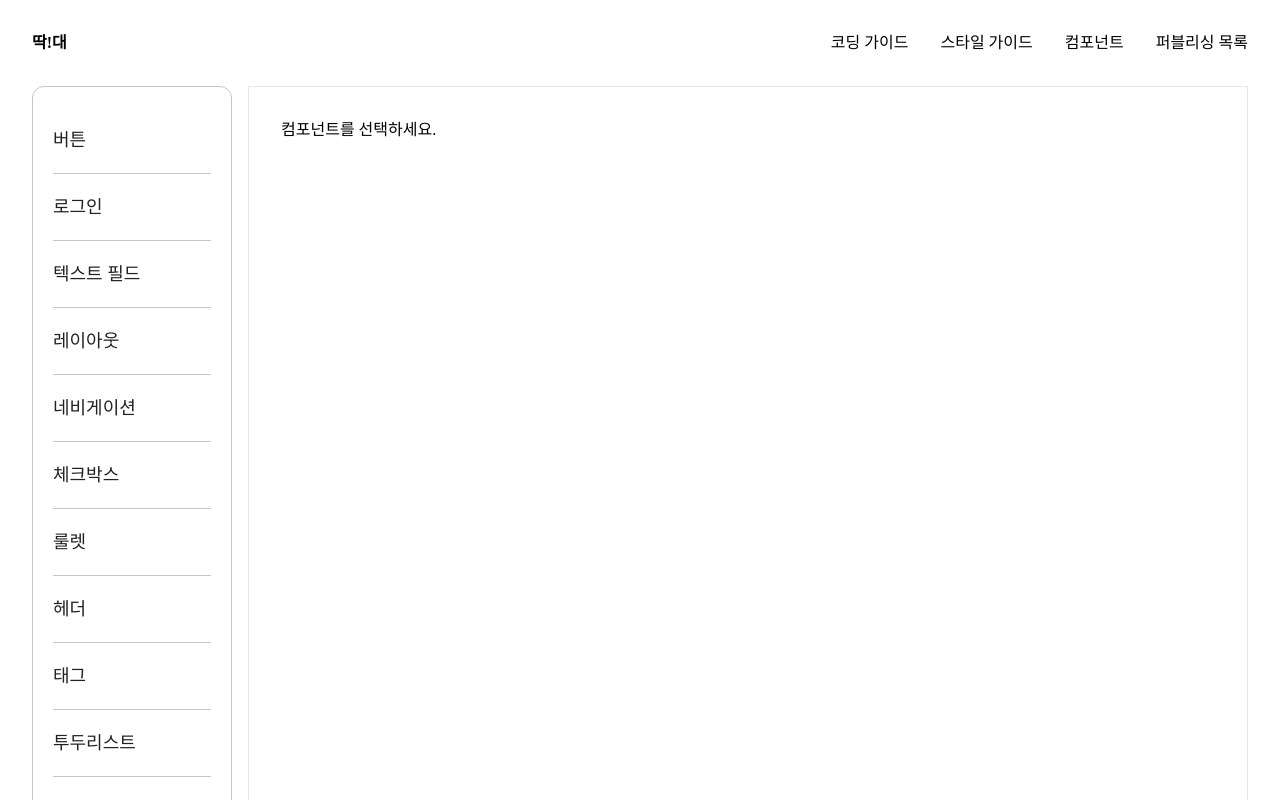
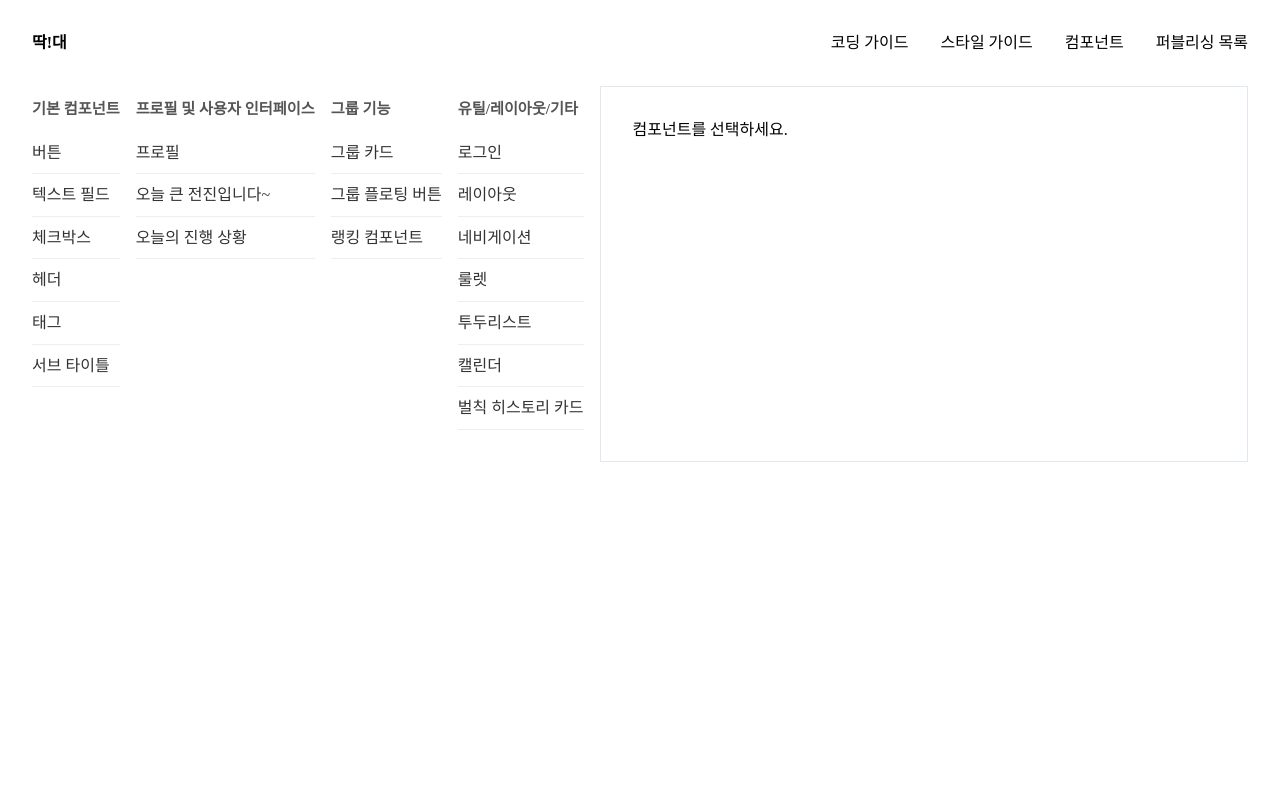
Before and after one commit to DoitorPay/Guide, a React (Vite) app in the folder frontend/: page /cmpguide in a window 1280 px wide. Shown: the top 800 px of the page. Built offline with nearby package versions, Linux system fonts and the light colour scheme; a web font is replaced by a local one.

Commit message:
sidebar 수정, 그룹 플로팅 버튼 / 랭킹 컴포넌트 마크업 완료

```diff
--- a/frontend/src/assets/css/cmp.scss
+++ b/frontend/src/assets/css/cmp.scss
@@ -4,44 +4,103 @@
   gap: 1rem;
   flex: 1 1 0%;
 
-  &__itemList {
-    ul {
-      width: calc(200 / 16 * 1rem);
-      position: sticky;
-      min-height: calc(500 / 16 * 1rem);
-      top: calc(100 / 16 * 1rem);
-      border: calc(1 / 16 * 1rem) solid #c6c6c6;
-      border-radius: calc(12 / 16 * 1rem);
-      padding: calc(20 / 16 * 1rem);
-      white-space: nowrap;
+   &__group {
+    margin-bottom: 2rem;
+
+    &-title {
+      font-weight: 600;
+      font-size: 0.95rem;
+      margin: 0.75rem 0;
+      color: #555;
     }
 
     li {
       display: block;
-      font-size: calc(18 / 16 * 1rem);
-      line-height: calc(18 / 16 * 1rem);
-      color: #222;
-      padding: calc(24 / 16 * 1rem) 0;
-      border-bottom: calc(1 / 16 * 1rem) solid #c6c6c6;
+      font-size: 1rem;
+      line-height: 1.6;
+      color: #333;
+      padding: 0.5rem 0;
+      border-bottom: 1px solid #eee;
+      cursor: pointer;
+      transition: background-color 0.2s;
+
+      &:hover {
+        background-color: #f9f9f9;
+      }
+
+      &.selected {
+        font-weight: 700;
+        color: #ff5a5a;
+        background-color: #fff4f4;
+      }
+    }
+  }
+
+  &__itemList {
+    ul {
+      width: 13rem; // 넉넉한 너비
+      min-height: 32rem;
+      position: sticky;
+      top: 6.25rem;
+      padding: 1.25rem;
+      border: 1px solid #c6c6c6;
+      border-radius: 0.75rem;
+      background-color: #fff;
+    }
+
+    .cmp-sidebar__group {
+      margin-bottom: 2rem;
+
+      &-title {
+        font-weight: 600;
+        font-size: 0.95rem;
+        margin: 0.75rem 0;
+        color: #555;
+      }
+
+      li {
+        display: block;
+        font-size: 1rem;
+        line-height: 1.6;
+        color: #333;
+        padding: 0.5rem 0;
+        border-bottom: 1px solid #eee;
+        cursor: pointer;
+        transition: background-color 0.2s;
+
+        &:hover {
+          background-color: #f9f9f9;
+        }
+
+        &.selected {
+          font-weight: 700;
+          color: #ff5a5a;
+          background-color: #fff4f4;
+        }
+      }
     }
   }
 
   &__components {
+    flex: 1;
     padding: 2rem;
-    width: 100%;
-    border: calc(1 / 16 * 1rem) solid #e2e8f0;
+    border: 1px solid #e2e8f0;
+    background-color: #fff;
 
     h3 {
       font-size: 1.5rem;
       font-weight: 700;
-      padding: calc(12 / 16 * 1rem) 0;
+      padding: 0.75rem 0;
     }
 
     .cmp-channel {
-      border: calc(1 / 16 * 1rem) solid #c6c6c6;
-      border-radius: calc(6 / 16 * 1rem);
-      padding: calc(16 / 16 * 1rem);
-      margin-bottom: calc(16 / 16 * 1rem);
+      font-size: 0.875rem;
+      color: #444;
+      background-color: #f9f9f9;
+      border: 1px solid #c6c6c6;
+      border-radius: 0.375rem;
+      padding: 1rem;
+      margin-bottom: 1rem;
     }
   }
 }
--- /dev/null
+++ b/frontend/src/components/group/GroupFloatingButton.jsx
@@ -0,0 +1,29 @@
+import React, { useState } from 'react';
+
+const GroupFloatingButton = () => {
+  const [isOpen, setIsOpen] = useState(false);
+
+  const toggleFab = () => {
+    setIsOpen((prev) => !prev);
+  };
+
+  return (
+    <div className="fab-container">
+      {isOpen && (
+        <div className="fab-menu">
+          <button className="fab-menu-item">그룹 생성</button>
+          <button className="fab-menu-item">그룹 찾기</button>
+        </div>
+      )}
+
+      <button className="fab-button" onClick={toggleFab}>
+        <img
+          src={isOpen ? '/icons/clear.svg' : '/icons/add.svg'}
+          alt={isOpen ? '닫기 버튼' : '열기 버튼'}
+        />
+      </button>
+    </div>
+  );
+};
+
+export default GroupFloatingButton;
--- /dev/null
+++ b/frontend/src/components/ranking/MyRanking.jsx
@@ -0,0 +1,20 @@
+import React from 'react';
+import UserProfileRow from '@/components/profile/UserProfileRow';
+
+const MyRanking = ({ name, progress, rank }) => {
+  return (
+    <div className="my-ranking card">
+      <UserProfileRow name={name} variant="horizontal" size={50} />
+
+      <div className="my-ranking-info">
+        <span className="progress-label">진행률</span>
+        <span className="progress-value">{progress}%</span>
+        <span className="divider">|</span>
+        <span className="rank-label">등수</span>
+        <span className="rank-value">{rank}등</span>
+      </div>
+    </div>
+  );
+};
+
+export default MyRanking;
--- /dev/null
+++ b/frontend/src/components/ranking/RankingList.jsx
@@ -0,0 +1,23 @@
+import React from 'react';
+import UserProfileRow from '@/components/profile/UserProfileRow';
+
+const RankingList = ({ rankings = [] }) => {
+  return (
+    <div className="ranking-list card">
+      <h3 className="ranking-title">랭킹</h3>
+      <ul className="ranking-items">
+        {rankings.map((user, index) => (
+          <li key={index} className="ranking-item">
+            <span className="ranking-number">{index + 1}</span>
+            <UserProfileRow name={user.name} variant="horizontal" size={40} />
+            <span className="ranking-progress" style={{ color: '#FF5A5A' }}>
+              {user.progress}%
+            </span>
+          </li>
+        ))}
+      </ul>
+    </div>
+  );
+};
+
+export default RankingList;
--- a/frontend/src/guide/cmpSidebar.jsx
+++ b/frontend/src/guide/cmpSidebar.jsx
@@ -17,41 +17,74 @@ import HomeProfile from "@/components/profile/homeProfile";
 import ProgressCard from "@/components/card/progressCard";
 import SubTitleGuide from "@/guide/subTitleGuide";
 import HistoryCard from "@/components/card/HistoryCard";
+import RankingGuide from "@/guide/rankingGuide";
+import GroupFloatingButton from "@/components/group/GroupFloatingButton";
 
-const itemList = [
-  { id: 3, name: "버튼", path: "@/guide/cmpButton", component: <CmpButton /> },
-  { id: 4, name: "로그인", path: "@/pages/login", component: <Login /> },
-  { id: 5, name: "텍스트 필드", path: "@/components/input", component: <Input /> },
-  { id: 6, name: "레이아웃", path: "@/pages/mainLayout", component: <MainLayout /> },
-  { id: 7, name: "네비게이션", path: "@/components/nav", component: <Navigation /> },
-  { id: 8, name: "체크박스", path: "@/components/Checkbox", component: <CheckboxDemo /> },
-  { id: 9, name: "룰렛", path: "@/components/roulette", component: <Roulette/> },
-  { id: 10, name: "헤더", path: "@/guide/cmpHeader", component: <CmpHeader />},
-  { id: 11, name: "태그", path: "@/guide/tagGuide", component: <TagGuide />},
-  { id: 12, name: "투두리스트", path: "@/components/todoList", component: <CmpTodoList />},
-  { id: 13, name: "캘린더", path: "@/guide/calendarGuide", component: <CalendarGuide />},
-  { id: 14, name: "프로필", path: "@/guide/cmpProfile", component: <ProfileGuide />},
-  { id: 15, name: "그룹 카드", path: "@/guide/GroupCardDemo", component: <GroupCardDemo />},
-  { id: 16, name: "오늘 큰 전진입니다~", path: "@/components/homeProfile", component: <HomeProfile />},
-  { id: 17, name: "오늘의 진행 상황", path: "@/components/progressCard", component: <ProgressCard />},
-  { id: 18, name: "서브 타이틀", path: "@/guide/subTitleGuide", component: <SubTitleGuide />},
-  { id: 19, name: "벌칙 히스토리 카드", path: "@/components/HistoryCard", component: <HistoryCard />},
+const groupedItemList = [
+  {
+    group: '기본 컴포넌트',
+    items: [
+      { id: 3, name: '버튼', path: '@/guide/cmpButton', component: <CmpButton /> },
+      { id: 5, name: '텍스트 필드', path: '@/components/input', component: <Input /> },
+      { id: 8, name: '체크박스', path: '@/components/Checkbox', component: <CheckboxDemo /> },
+      { id: 10, name: '헤더', path: '@/guide/cmpHeader', component: <CmpHeader /> },
+      { id: 11, name: '태그', path: '@/guide/tagGuide', component: <TagGuide /> },
+      { id: 18, name: '서브 타이틀', path: '@/guide/subTitleGuide', component: <SubTitleGuide /> },
+    ],
+  },
+  {
+    group: '프로필 및 사용자 인터페이스',
+    items: [
+      { id: 14, name: '프로필', path: '@/guide/cmpProfile', component: <ProfileGuide /> },
+      { id: 16, name: '오늘 큰 전진입니다~', path: '@/components/homeProfile', component: <HomeProfile /> },
+      { id: 17, name: '오늘의 진행 상황', path: '@/components/progressCard', component: <ProgressCard /> },
+    ],
+  },
+  {
+    group: '그룹 기능',
+    items: [
+      { id: 15, name: '그룹 카드', path: '@/guide/GroupCardDemo', component: <GroupCardDemo /> },
+      { id: 21, name: '그룹 플로팅 버튼', path: '@/components/group/GroupFloatingButton', component: <GroupFloatingButton /> },
+      { id: 20, name: '랭킹 컴포넌트', path: '@/components/ranking/-', component: <RankingGuide /> },
+    ],
+  },
+  {
+    group: '유틸/레이아웃/기타',
+    items: [
+      { id: 4, name: '로그인', path: '@/pages/login', component: <Login /> },
+      { id: 6, name: '레이아웃', path: '@/pages/mainLayout', component: <MainLayout /> },
+      { id: 7, name: '네비게이션', path: '@/components/nav', component: <Navigation /> },
+      { id: 9, name: '룰렛', path: '@/components/roulette', component: <Roulette /> },
+      { id: 12, name: '투두리스트', path: '@/components/todoList', component: <CmpTodoList /> },
+      { id: 13, name: '캘린더', path: '@/guide/calendarGuide', component: <CalendarGuide /> },
+      { id: 19, name: '벌칙 히스토리 카드', path: '@/components/HistoryCard', component: <HistoryCard /> },
+    ],
+  },
 ];
+
 
 export default function CmpSidebar() {
   const [selectedItem, setSelectedItem] = useState(null);
 
   return (
     <div className="inner-wrap cmp-sidebar">
-      <div className="cmp-sidebar__itemList">
+      {groupedItemList.map((group, groupIdx) => (
+  <div key={groupIdx} className="cmp-sidebar__group">
+    <h4 className="cmp-sidebar__group-title">{group.group}</h4>
     <ul>
-          {itemList.map((item) => (
-            <li key={item.id} onClick={() => setSelectedItem(item)}>
+      {group.items.map((item) => (
+        <li
+          key={item.id}
+          onClick={() => setSelectedItem(item)}
+          className={selectedItem?.id === item.id ? 'selected' : ''}
+        >
           {item.name}
         </li>
       ))}
     </ul>
   </div>
+))}
+
 
       <div className="cmp-sidebar__components">
         {selectedItem ? (
--- /dev/null
+++ b/frontend/src/guide/rankingGuide.jsx
@@ -0,0 +1,28 @@
+import React from 'react';
+import MyRanking from '@/components/ranking/MyRanking';
+import RankingList from '@/components/ranking/RankingList';
+
+const RankingGuide = () => {
+ const myInfo = {
+    name: '본인닉네임',
+    progress: 32,
+    rank: 6,
+  };
+
+  const rankings = [
+    { name: '김도윤', progress: 80 },
+    { name: '김도윤', progress: 77 },
+    { name: '김도윤', progress: 80 },
+    { name: '김도윤', progress: 80 },
+    { name: '김도윤', progress: 80 },
+  ];
+
+  return (
+    <div>
+        <h1 style={{ fontWeight: 'bold', color: '#F05A39', fontSize: '2rem' }}>props로 받을 수 있도록 비워서 제작 아직 마크업</h1>
+      <MyRanking {...myInfo} />
+      <RankingList rankings={rankings} />
+    </div>
+  );
+}
+export default RankingGuide;
```
Lines whose indentation alone changed are shown as unchanged.
